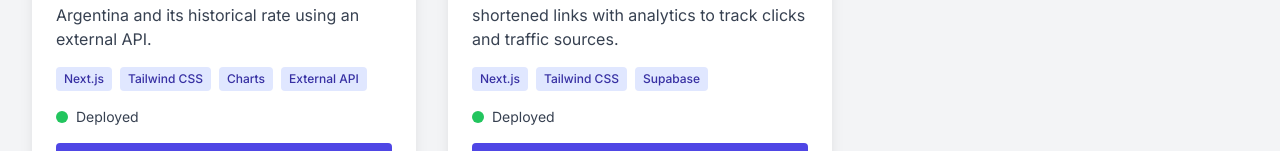
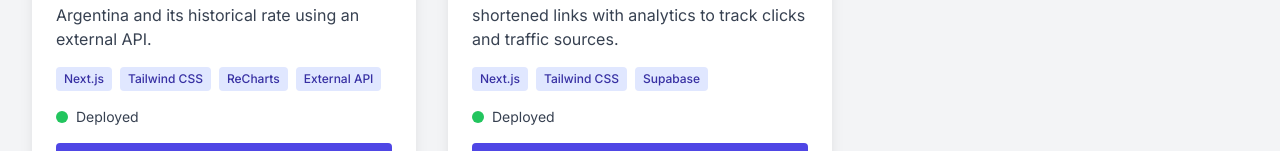
Before and after one commit to consbenjamin/portfolio, a Next.js app: page /en in a window 1280 px wide. Shown: the part 2701-2852 px from the top of the page. Built offline with nearby package versions, Linux system fonts and the light colour scheme.

Commit message:
small fix

```diff
--- a/components/Projects.js
+++ b/components/Projects.js
@@ -47,8 +47,8 @@ const projects = [
       es: "Sitio web para ver el tipo de cambio actual del dólar en Argentina y su tasa histórica usando una API externa.",
     },
     image: dolaractual,
-    technologies: ["Next.js", "Tailwind CSS", "Charts", "External API"],
-    url: "https://dolar-actual.vercel.app/",
+    technologies: ["Next.js", "Tailwind CSS", "ReCharts", "External API"],
+    url: "https://dolar-actual-argentina.vercel.app/",
     status: "online",
   },
   {
```
